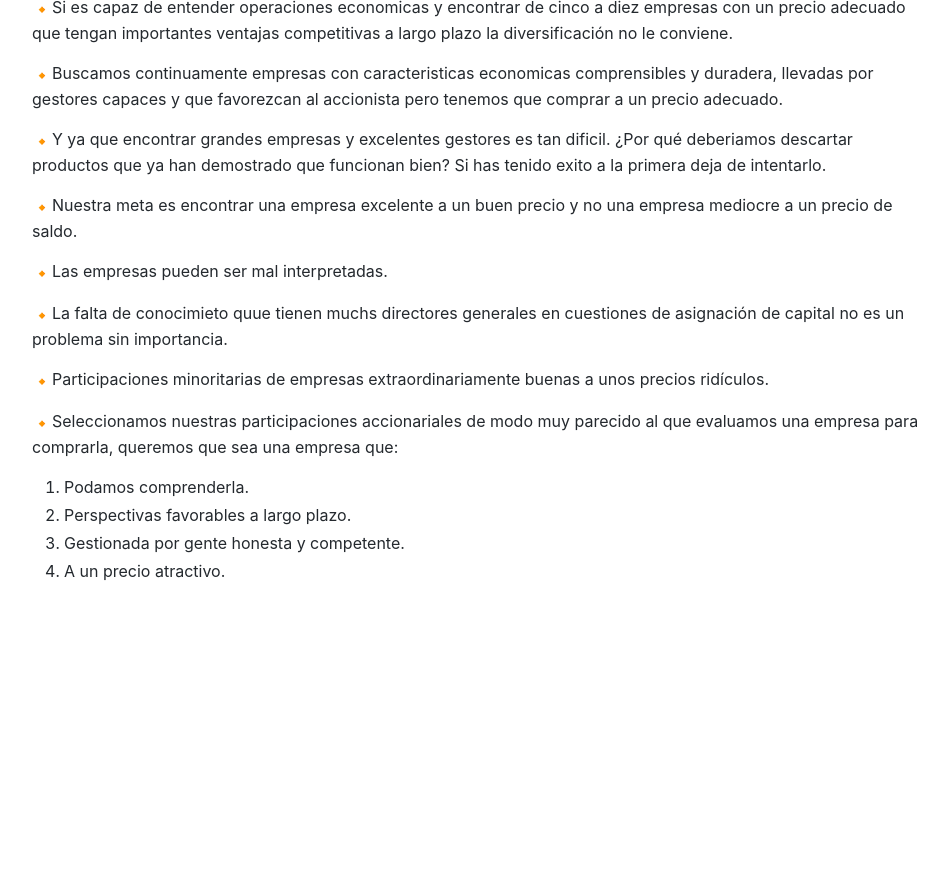
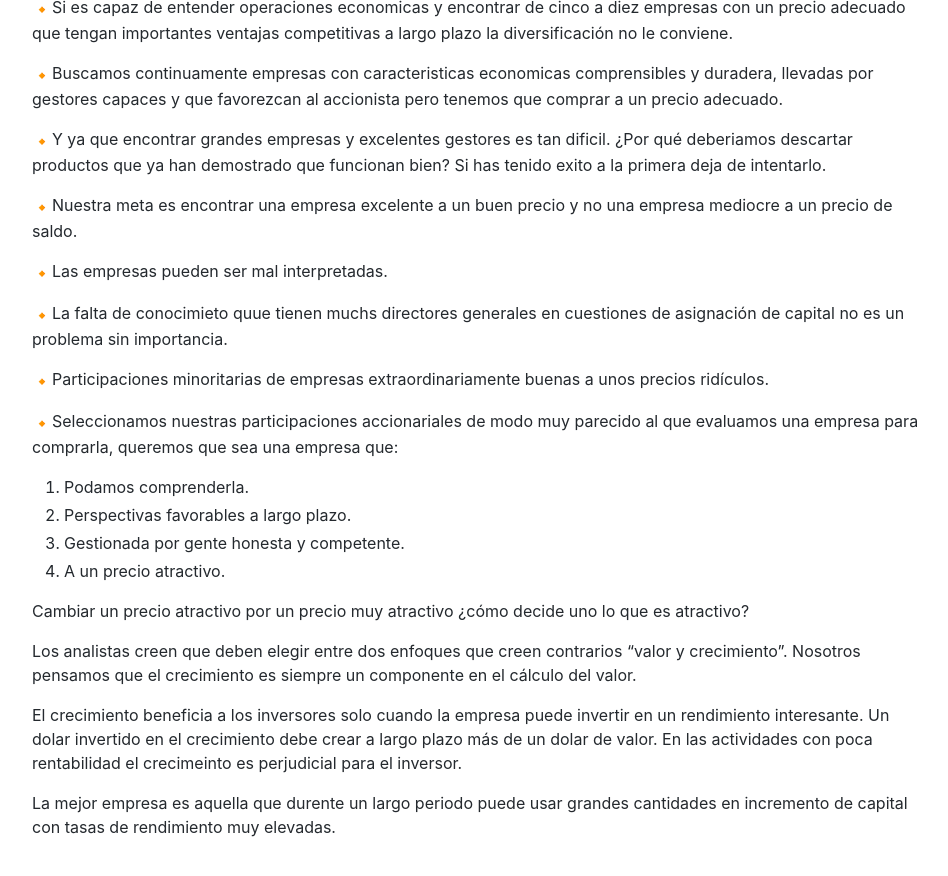
Before and after one commit to Akira3030/formacion, a Jekyll site: the page built from articulos/warrent-buffet-gobierno-empresas.md, in a window 1280 px wide and 900 px high, scrolled down 2578 px. Shown: the top 876 px of the window, without its empty margins (163-1111 px from the left). Built offline with Jekyll 4.4.1, drawn with Linux system fonts in a browser that asks for light colours; emoji names are drawn with the system emoji font; our own code applies the rules of GitHub Pages for plain Markdown files; before the commit the page ends 3222 px from its top, so only the background shows below that.

Commit message:
Update warrent-buffet-gobierno-empresas.md

```diff
--- a/articulos/warrent-buffet-gobierno-empresas.md
+++ b/articulos/warrent-buffet-gobierno-empresas.md
@@ -90,3 +90,11 @@ La dificultad de cuantificar con precisión estos factores no implica que se deb
 2. Perspectivas favorables a largo plazo.
 3. Gestionada por gente honesta y competente.
 4. A un precio atractivo.
+
+Cambiar un precio atractivo por un precio muy atractivo ¿cómo decide uno lo que es atractivo?
+
+Los analistas creen que deben elegir entre dos enfoques que creen contrarios "valor y crecimiento". Nosotros pensamos que el crecimiento es siempre un componente en el cálculo del valor.
+
+El crecimiento beneficia a los inversores solo cuando la empresa puede invertir en un rendimiento interesante. Un dolar invertido en el crecimiento debe crear a largo plazo más de un dolar de valor. En las actividades con poca rentabilidad el crecimeinto es perjudicial para el inversor.
+
+La mejor empresa es aquella que durente un largo periodo puede usar grandes cantidades en incremento de capital con tasas de rendimiento muy elevadas.
```
